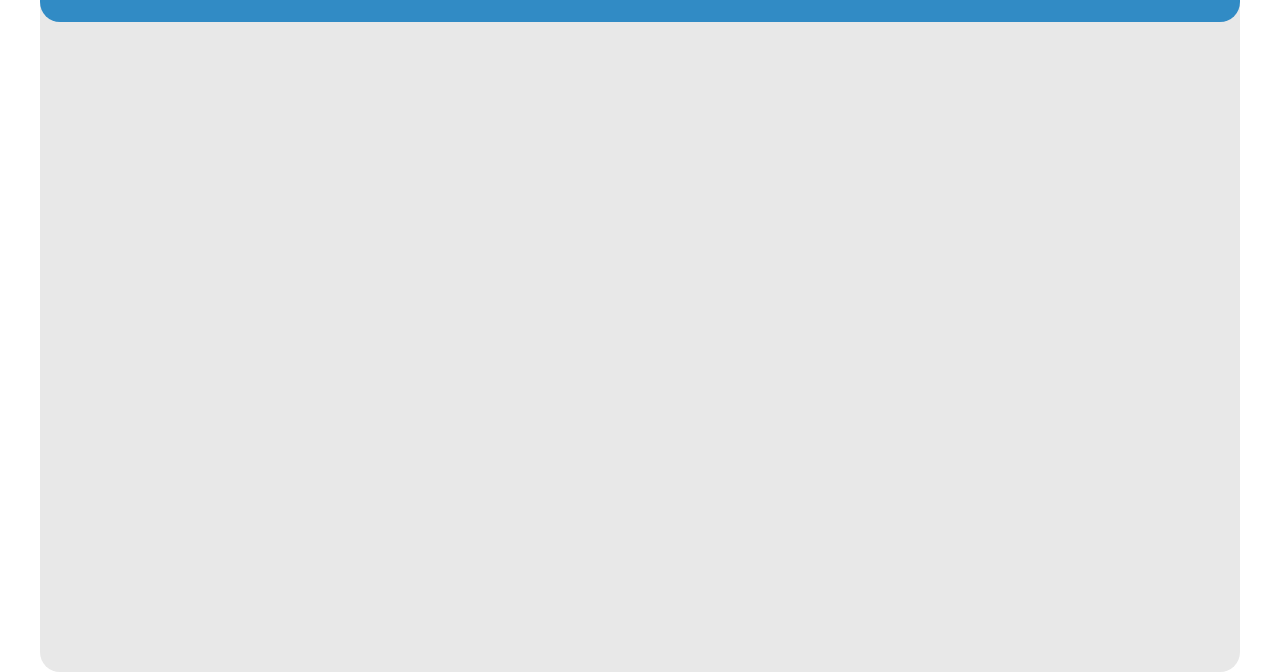
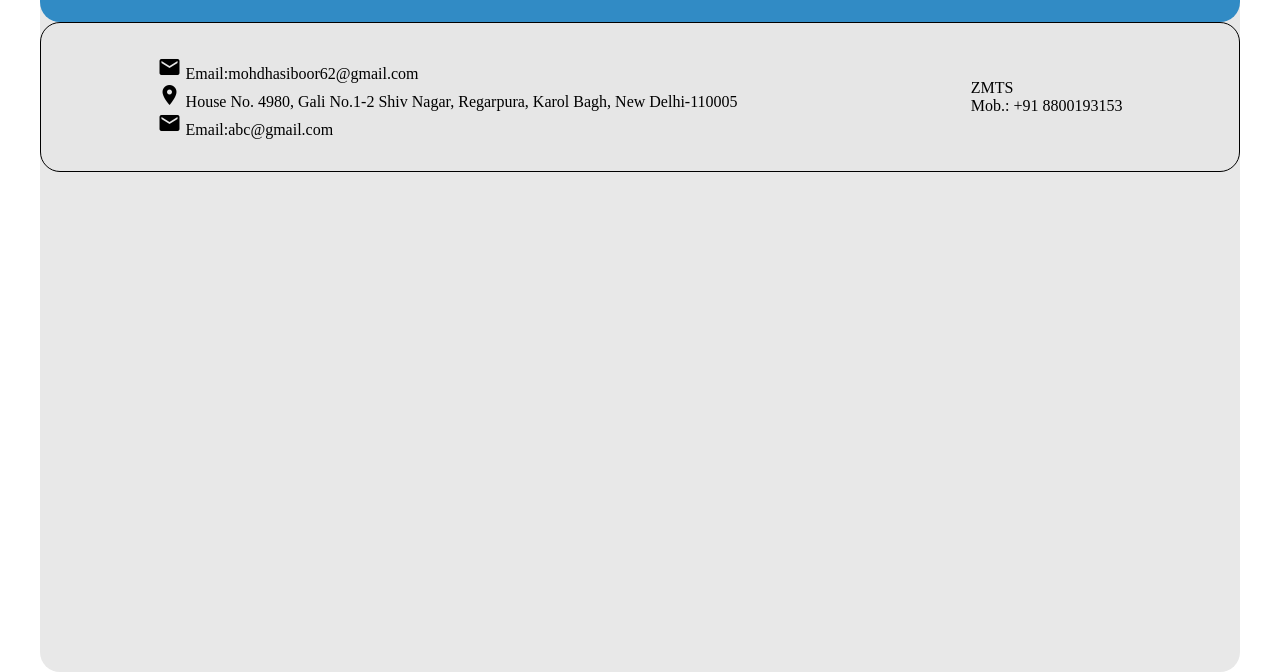
Before and after one commit to faizanurahman17/newshivshakticargo, a plain HTML site: page index.html in a window 1280 px wide. Shown: the part 128-800 px from the top of the page. Drawn offline with Linux system fonts and the light colour scheme; a web font is replaced by a local one.

Commit message:
improved

```diff
--- a/index.html
+++ b/index.html
@@ -25,18 +25,29 @@
             <div class="address-bar1">
                 <div class="address1">
                     <a href="mailto:mohdhasiboor62@gmail.com?subject=I%20need%20service%20&body=Hello%20i%20would%20like%20to" class="mail mail-delhi">
+                        <i class="material-icons">email</i>
                         Email:mohdhasiboor62@gmail.com
                     </a>
-                    <a href="" class="add1"></a>
+                    <br>
+                    <a href="https://maps.app.goo.gl/7y4jXnDYTFeGFEm47" class="add1">
+                        <i class="material-icons">location_on</i>
+                        House No. 4980, Gali No.1-2 Shiv Nagar, Regarpura, Karol Bagh, New Delhi-110005
+                    </a>
                 </div>
                 <div class="address2">
                     <a href="mailto:abc@gmail.com?subject=I%20need%20service%20&body=Hello%20i%20would%20like%20to" class="mail mail-mizoram">
+                        <i class="material-icons">email</i>
                         Email:abc@gmail.com
                     </a>
                     <a href="" class="add2"></a>
                 </div>
             </div>
-            <div class="address-bar2"></div>
+            <div class="address-bar2">
+                <div class="zmts-cont">
+                    <p class="zmts">ZMTS</p>
+                </div>
+                <a href="https://wa.me/+918800193153?text=Hello" target="_blank" class="mobNum">Mob.: +91 8800193153</a>
+            </div>
         </footer>
     </section>
     <section class="sec-page container"></section>
--- a/style.css
+++ b/style.css
@@ -28,7 +28,7 @@ a{
     justify-content: top;
     flex-direction: column;
 }
-.head{
+.head,.contact-bar{
     display: flex;
     align-items: center;
     justify-content: space-around;
@@ -69,3 +69,9 @@ a{
     height: 100%;
     border-radius: 50%;
 }
+.contact-bar{
+    background: #D9D9D920;
+    position: fixed;
+    top: 150PX;
+    border: 1px solid #000;
+}
```
Also changed, not shown: refs/WhatsApp Image 2025-01-14 at 6.16.36 PM.jpeg (added).
